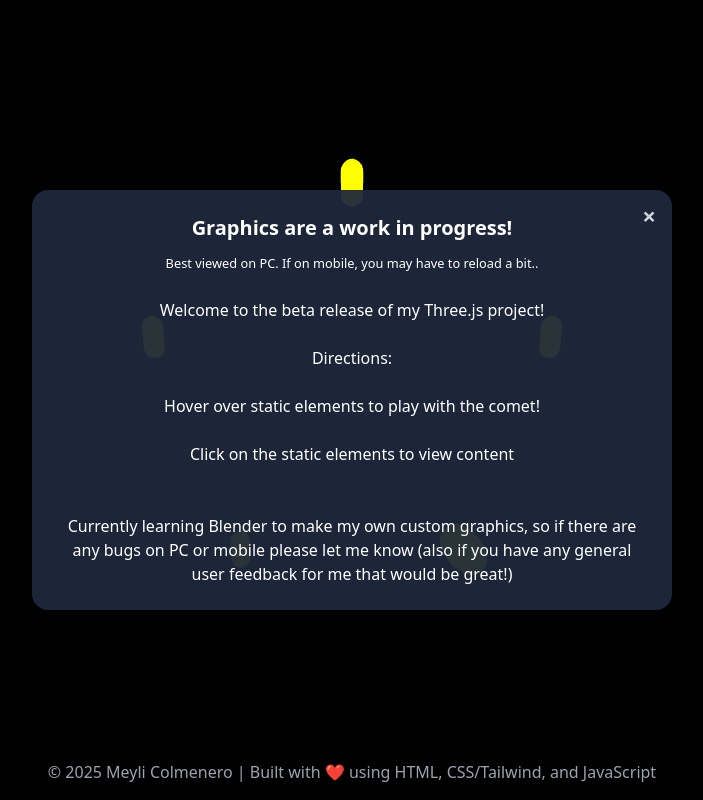
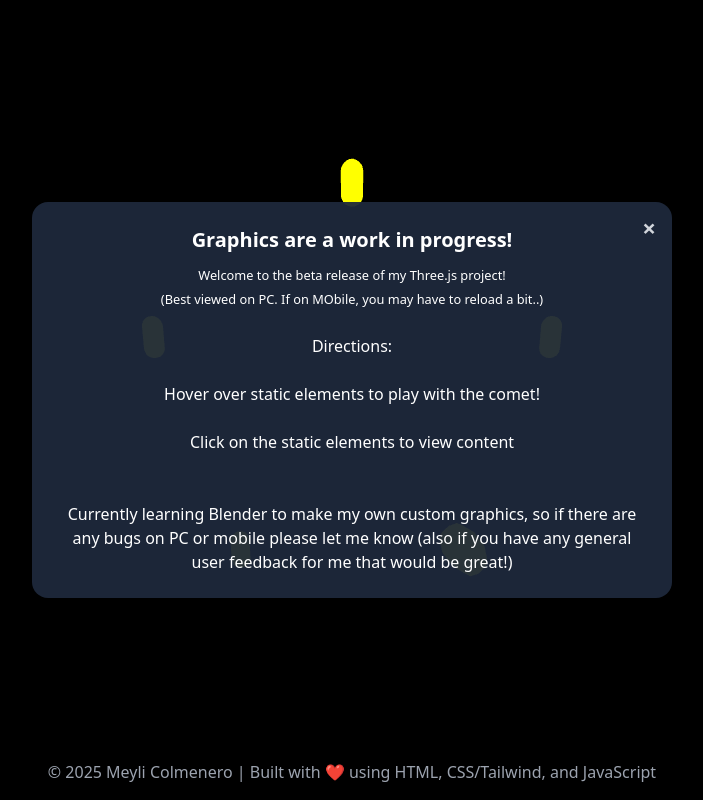
Before and after one commit to meyli1/my-portfolio, a website: page index.html in a window 1280 px wide. Shown: the whole page, without its empty margins (288-991 px from the left). Drawn offline with nearby package versions, Linux system fonts and the light colour scheme.

Commit message:
changed popup message

```diff
--- a/index.html
+++ b/index.html
@@ -43,8 +43,8 @@
         style="position: fixed; top: 50%; left: 50%; transform: translate(-50%, -50%); background-color: rgba(30, 41, 59, 0.95); color: white; padding: 1.5rem 2rem; border-radius: 1rem; box-shadow: 0 10px 15px -3px rgba(0, 0, 0, 0.2); z-index: 100; opacity: 0; pointer-events: none; transition: opacity 0.5s ease-in-out;">
         <p class="text-center">
             <span class="font-bold text-xl block mb-2">Graphics are a work in progress!</span>
-            <small>Best viewed on PC. If on mobile, you may have to reload a bit..</small><br><br>
-            Welcome to the <bold>beta release</bold> of my Three.js project! <br><br> Directions: <br><br> Hover over static elements to play with the comet!<br><br>Click on the static elements to view content<br><br><br> Currently learning Blender to make my own custom graphics, so if there are any bugs on PC or mobile please let me know (also if you have any general user feedback for me that would be great!)
+            <small>Welcome to the <bold>beta release</bold> of my Three.js project! <br> (Best viewed on PC. If on MObile, you may have to reload a bit..)</small><br><br>
+             Directions: <br><br> Hover over static elements to play with the comet!<br><br>Click on the static elements to view content<br><br><br> Currently learning Blender to make my own custom graphics, so if there are any bugs on PC or mobile please let me know (also if you have any general user feedback for me that would be great!)
         </p>
         <button id="close-popup" style="position: absolute; top: 0.5rem; right: 1rem; font-size: 1.5rem; font-weight: bold; color: rgba(209, 213, 219, 1); cursor: pointer;">&times;</button>
     </div>
```
